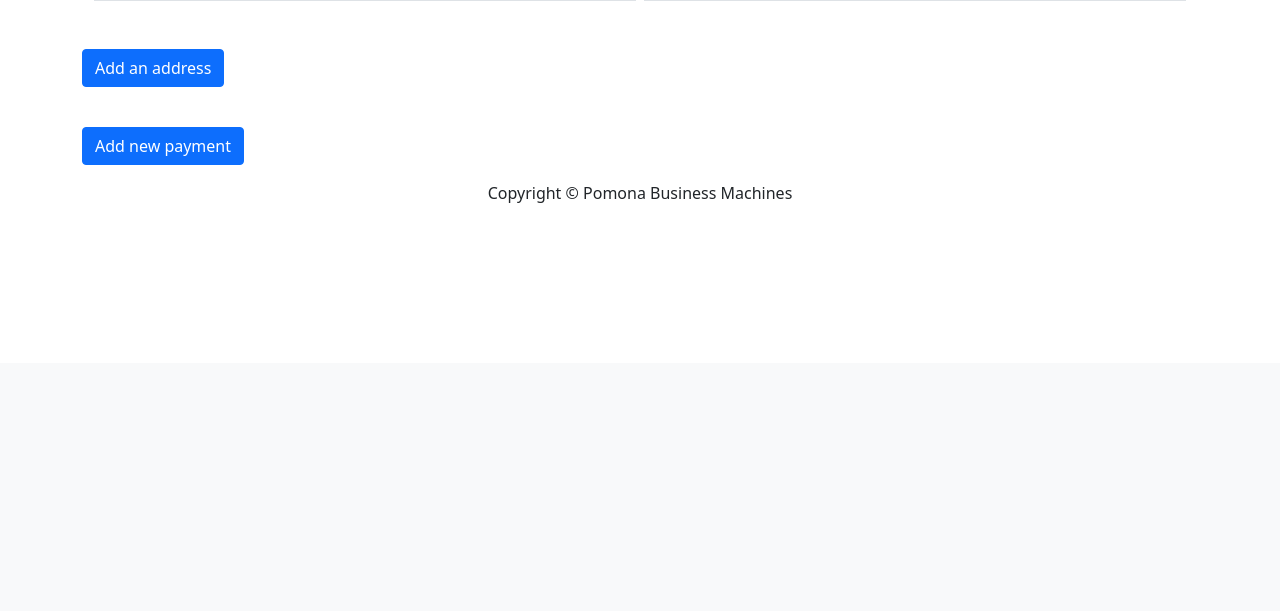
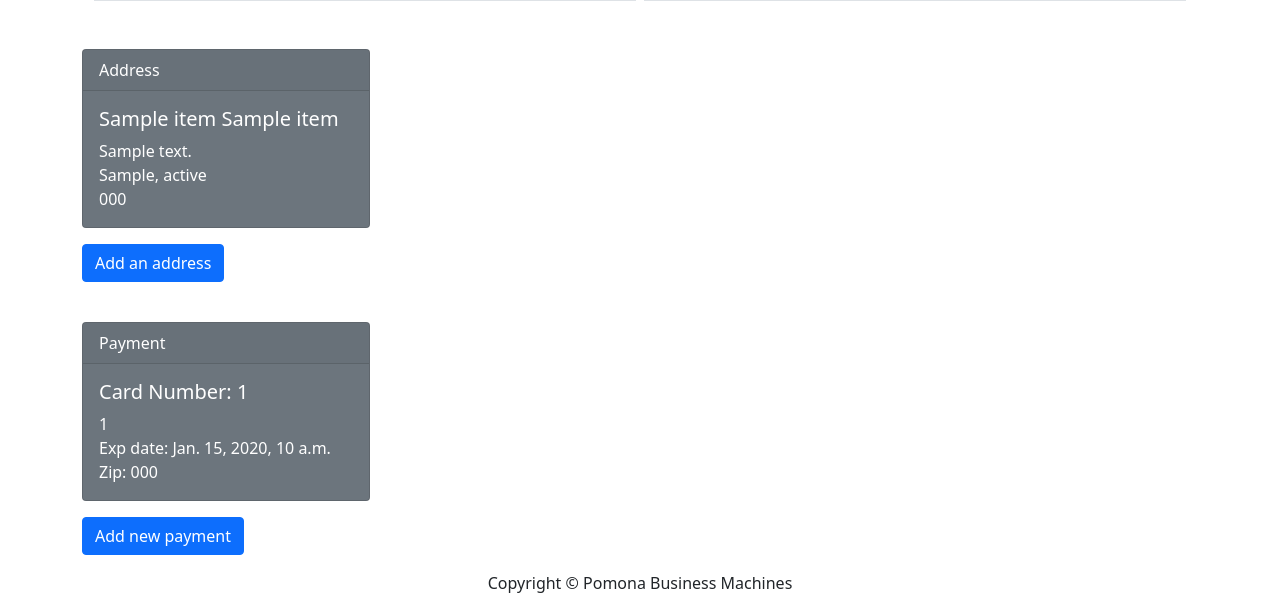
Before and after one commit to PomonaBusiness4800/Grocery-Delivery-Service, a Django app: template app/grocery_delivery/hello/templates/hello/userprofile.html in a window 1280 px wide. Shown: the part 437-1048 px from the top of the page. Before the commit the page ends 640 px from the top, so only its background shows below. Run offline with Django 3.2, Linux system fonts and the light colour scheme; the template is opened without the code that fills it: most values are stand-ins (such as "Sample title", 1, 10 or a date in 2020).

Commit message:
added list of addresses and payments for user profile

```diff
--- a/app/grocery_delivery/hello/templates/hello/snippets/navigationbar_grocery.html
+++ b/app/grocery_delivery/hello/templates/hello/snippets/navigationbar_grocery.html
@@ -1,7 +1,7 @@
 <!-- Navigation -->
 <nav class="navbar navbar-expand-lg navbar-dark bg-primary">
   <div class="container-fluid" style="padding: 25px">
-    <a class="navbar-brand" href="#">Instabasket</a>
+    <a class="navbar-brand" href={% url 'index' %}>Instabasket</a>
     <button class="navbar-toggler" type="button" data-bs-toggle="collapse" data-bs-target="#navbarSupportedContent" aria-controls="navbarSupportedContent" aria-expanded="false" aria-label="Toggle navigation">
       <span class="navbar-toggler-icon"></span>
     </button>
--- a/app/grocery_delivery/hello/templates/hello/snippets/navigationbar_home.html
+++ b/app/grocery_delivery/hello/templates/hello/snippets/navigationbar_home.html
@@ -10,7 +10,7 @@
       <div class="collapse navbar-collapse" id="navbarResponsive">
         <ul class="navbar-nav ml-auto">
           <li class="nav-item active">
-            <a class="nav-link" href="*">Home</a>
+            <a class="nav-link" href={% url 'index' %}>Home</a>
           </li>
           <li class="nav-item active">
             <a class="nav-link" href="*">Address</a>
@@ -22,7 +22,7 @@
             <a class="nav-link" href="*">Hello, {{request.user}} </a>
           </li>
           <li class="nav-item active">
-            <a class="nav-link" href="">Contact Us</a>
+            <a class="nav-link" href="https://pomonabusiness.wixsite.com/grocery-delivery">Contact Us</a>
           </li>
         </ul>
       </div>
--- a/app/grocery_delivery/hello/templates/hello/userprofile.html
+++ b/app/grocery_delivery/hello/templates/hello/userprofile.html
@@ -46,6 +46,19 @@
             </div>
         </div>
         <br><br>
+        <div class="row">
+            <div class="col-sm-6">
+                {% for item in addresses %}
+                <div class="card text-white bg-secondary mb-3" style="max-width: 18rem;">
+                    <div class="card-header">Address</div>
+                    <div class="card-body">
+                        <h5 class="card-title">{{ item.getFirstName }} {{ item.getLastName }}</h5>
+                        <p class="card-text">{{ item.getStreetAddress }} <br> {{ item.getCity }}, {{ item.getState }} <br> {{ item.getZipCode }} <br></p>
+                    </div>
+                </div>
+            </div>
+            {% endfor %}
+        </div>
         <p>
             <button class="btn btn-primary" type="button" data-bs-toggle="collapse" data-bs-target="#collapseExample" aria-expanded="false" aria-controls="collapseExample">Add an address</button>
         </p>
@@ -139,6 +152,19 @@
             </div>
         </div>
         <br>
+        <div class="row">
+            {% for item in payments %}
+              <div class="col-sm-6">
+                    <div class="card text-white bg-secondary mb-3" style="max-width: 18rem;">
+                        <div class="card-header">Payment</div>
+                        <div class="card-body">
+                            <h5 class="card-title">Card Number: {{ item.getCardNumber}}</h5>
+                            <p class="card-text">{{ item.getSecurityNumber }} <br> Exp date: {{ item.getExpirationDate }} <br> Zip: {{ item.getZipCode }}</p>
+                        </div>
+                    </div>
+              </div>
+            {% endfor %}
+        </div>
         <p>
             <button class="btn btn-primary" type="button" data-bs-toggle="collapse" data-bs-target="#collapseExample1" aria-expanded="false" aria-controls="collapseExample1">Add new payment</button>
         </p>
--- a/app/grocery_delivery/hello/views.py
+++ b/app/grocery_delivery/hello/views.py
@@ -55,6 +55,10 @@ def ralphs(request):
 @login_required(login_url='loginPage') # only logged in users can see this page
 def userprofile(request):
     context = {}
+    addresses = Address.objects.filter(auth_user = request.user)
+    payments = Userpaymentinfo.objects.filter(auth_user = request.user)
+    context ['addresses'] = addresses
+    context ['payments'] = payments
     if request.method == "POST":
         if request.POST.get('streetaddress'):
             form = addAddressForm(request.POST or None)
```
